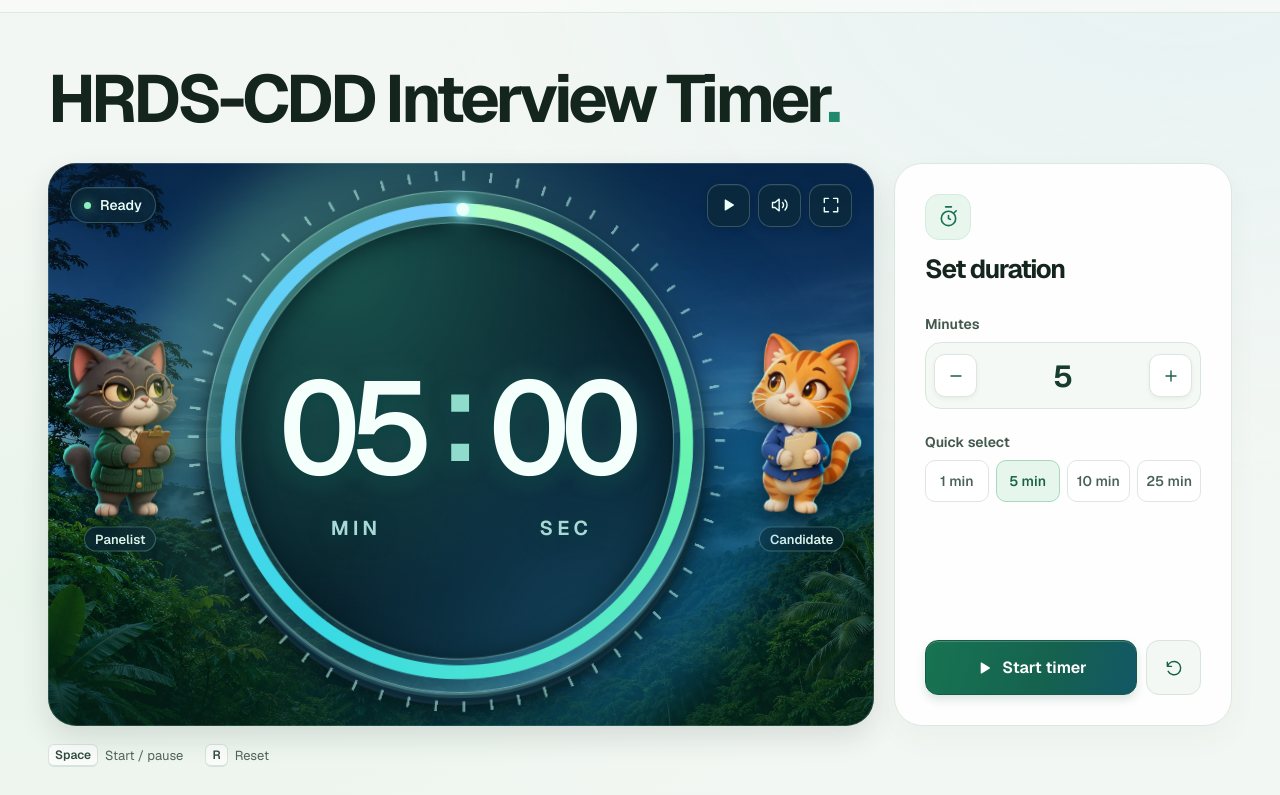
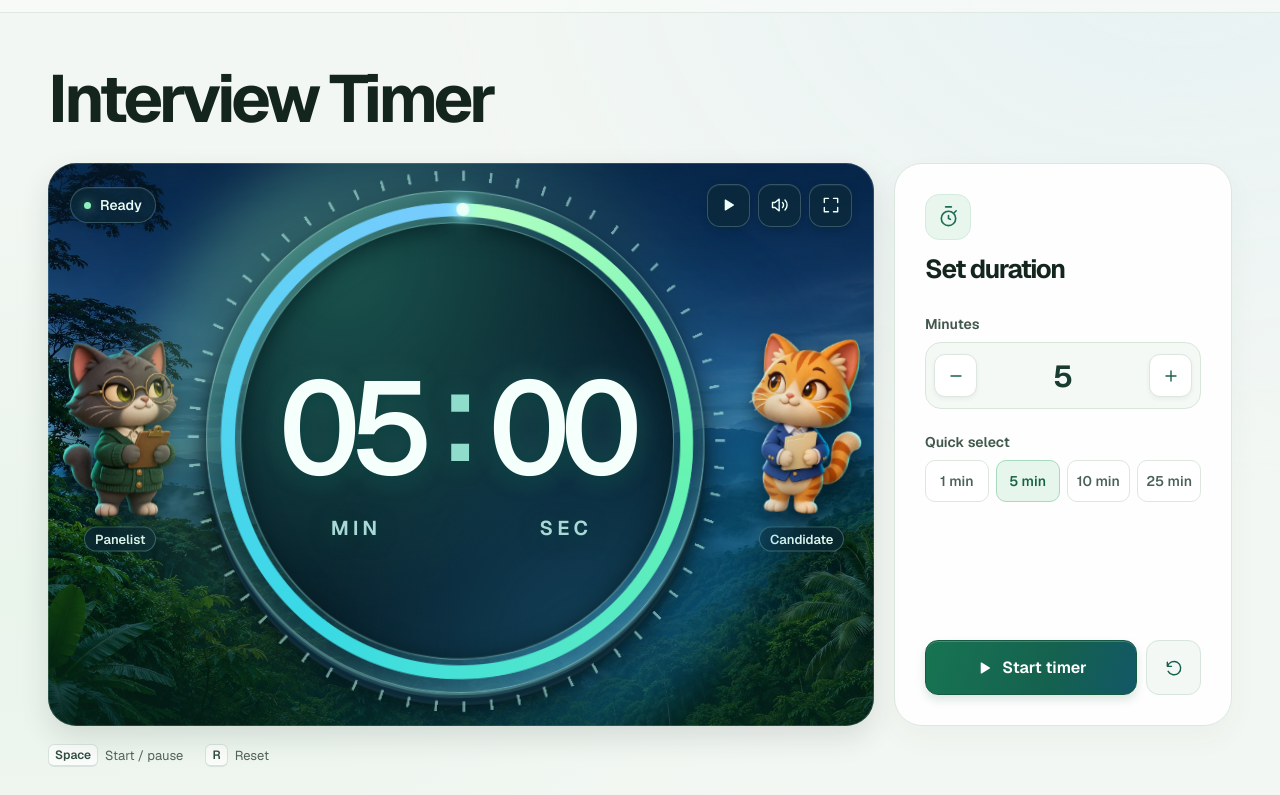
Before and after one commit to Cyvess/hrds-cdd-interview-timer, a plain HTML site: page index.html in a window 1280 px wide. Shown: the part 66-861 px from the top of the page. Drawn offline with Linux system fonts and the light colour scheme.

Commit message:
Simplify the title to Interview Timer

```diff
--- a/index.html
+++ b/index.html
@@ -5,7 +5,7 @@
   <meta name="viewport" content="width=device-width, initial-scale=1">
   <meta name="theme-color" content="#f3f7f3">
   <meta name="description" content="A countdown timer for HRDS-CDD interviews.">
-  <title>HRDS-CDD Interview Timer</title>
+  <title>Interview Timer</title>
   <link rel="icon" href="./assets/denr-seal.png" type="image/png">
   <link rel="stylesheet" href="./styles.css">
   <script src="./script.js" defer></script>
@@ -20,7 +20,7 @@
 
   <main class="page-width">
     <div class="intro">
-      <h1>HRDS-CDD Interview Timer<span aria-hidden="true">.</span></h1>
+      <h1>Interview Timer</h1>
     </div>
 
     <div class="workspace">
--- a/styles.css
+++ b/styles.css
@@ -99,8 +99,6 @@ svg {
   line-height: 1.02;
   letter-spacing: -.06em;
 }
-
-.intro h1 span { color: #21896c; }
 
 .workspace {
   display: grid;
```
Also changed, not shown: 1 other file.
